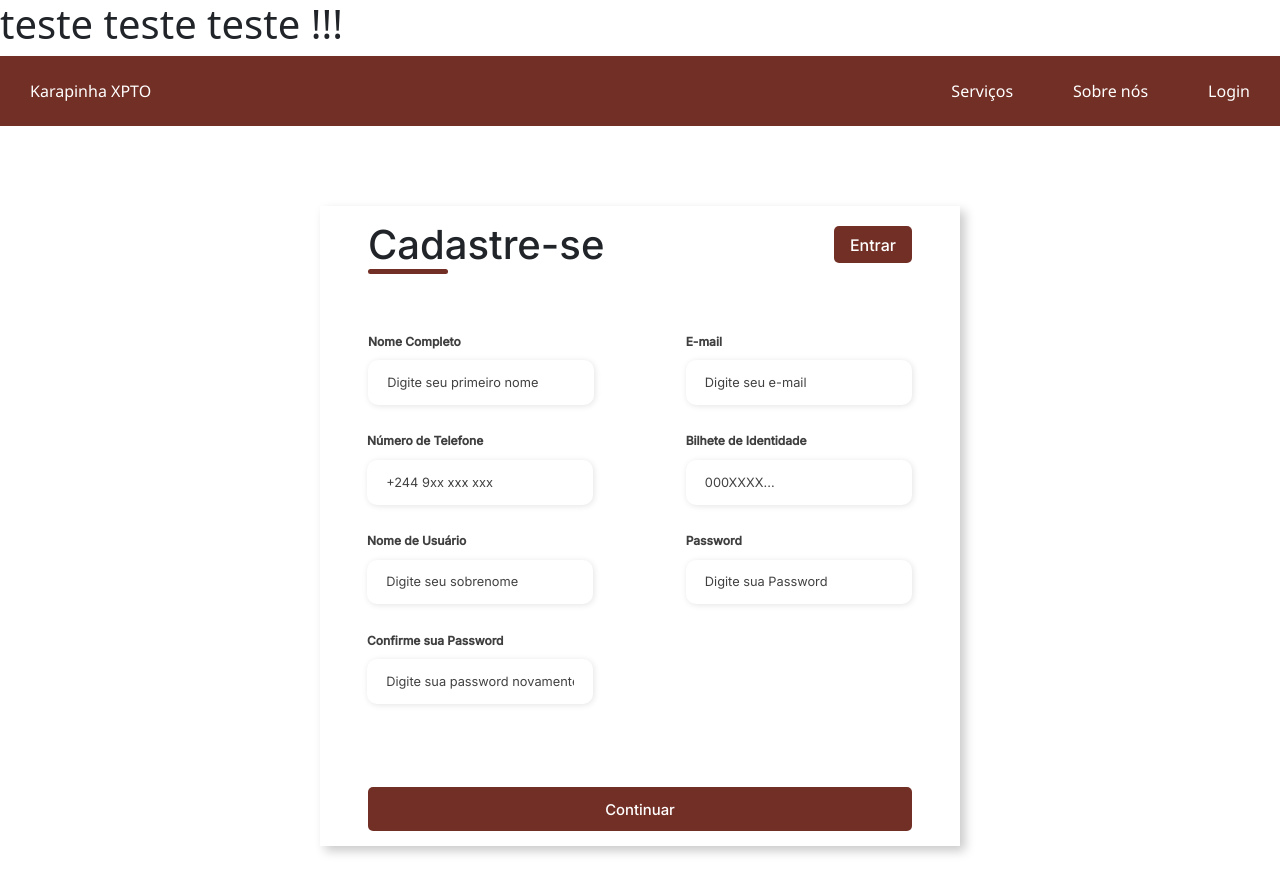
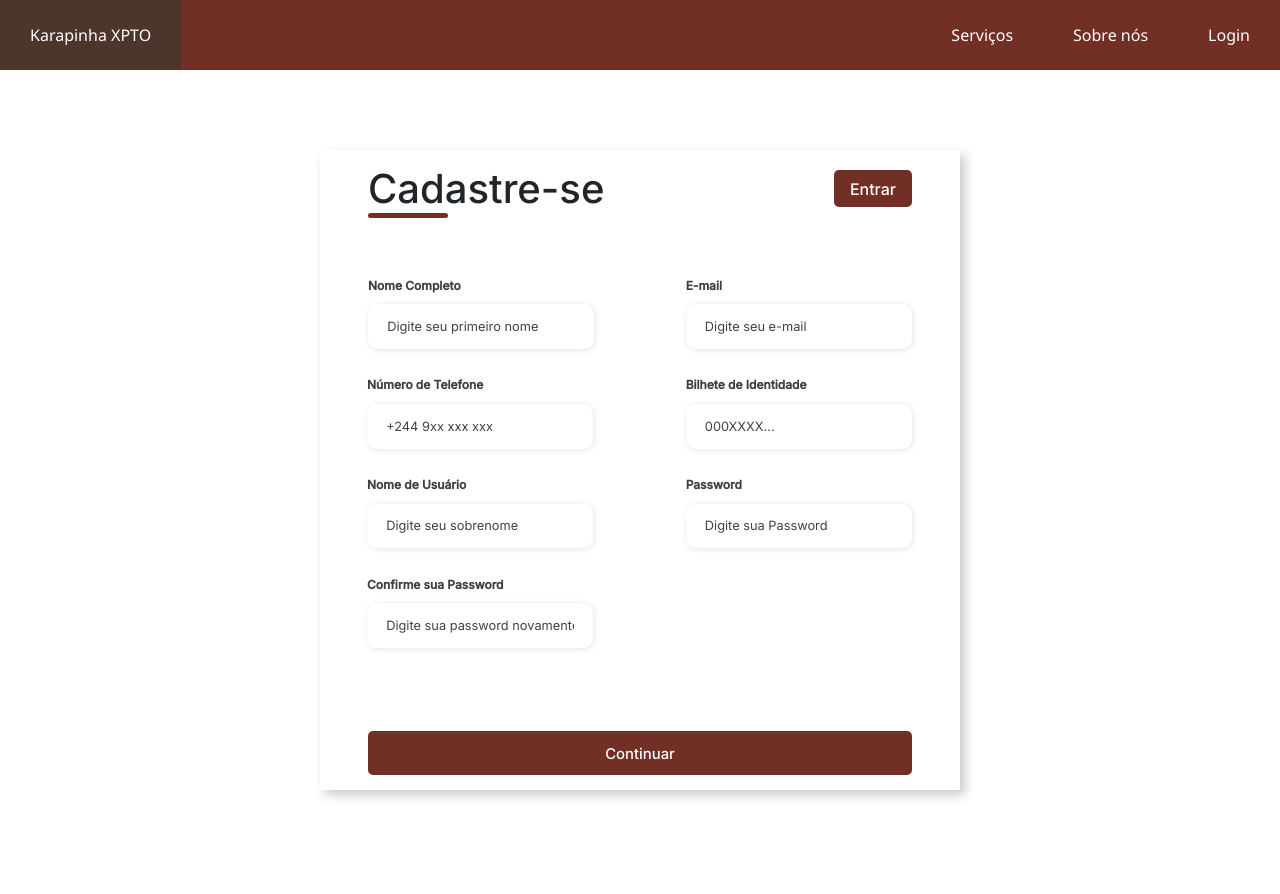
Before and after one commit to williamazevedo1610/KarapinhaXPTO, an Angular app: page /cadastro in a window 1280 px wide. Shown: the top 894 px of the page. After the commit the page ends 870 px from the top, so only its background shows below. Built offline with nearby package versions, Linux system fonts and the light colour scheme.

Commit message:
funcionando

```diff
--- a/src/app/app.component.html
+++ b/src/app/app.component.html
@@ -1,2 +1,2 @@
-<h1>teste teste teste !!!</h1>
+
 <router-outlet></router-outlet>
```
